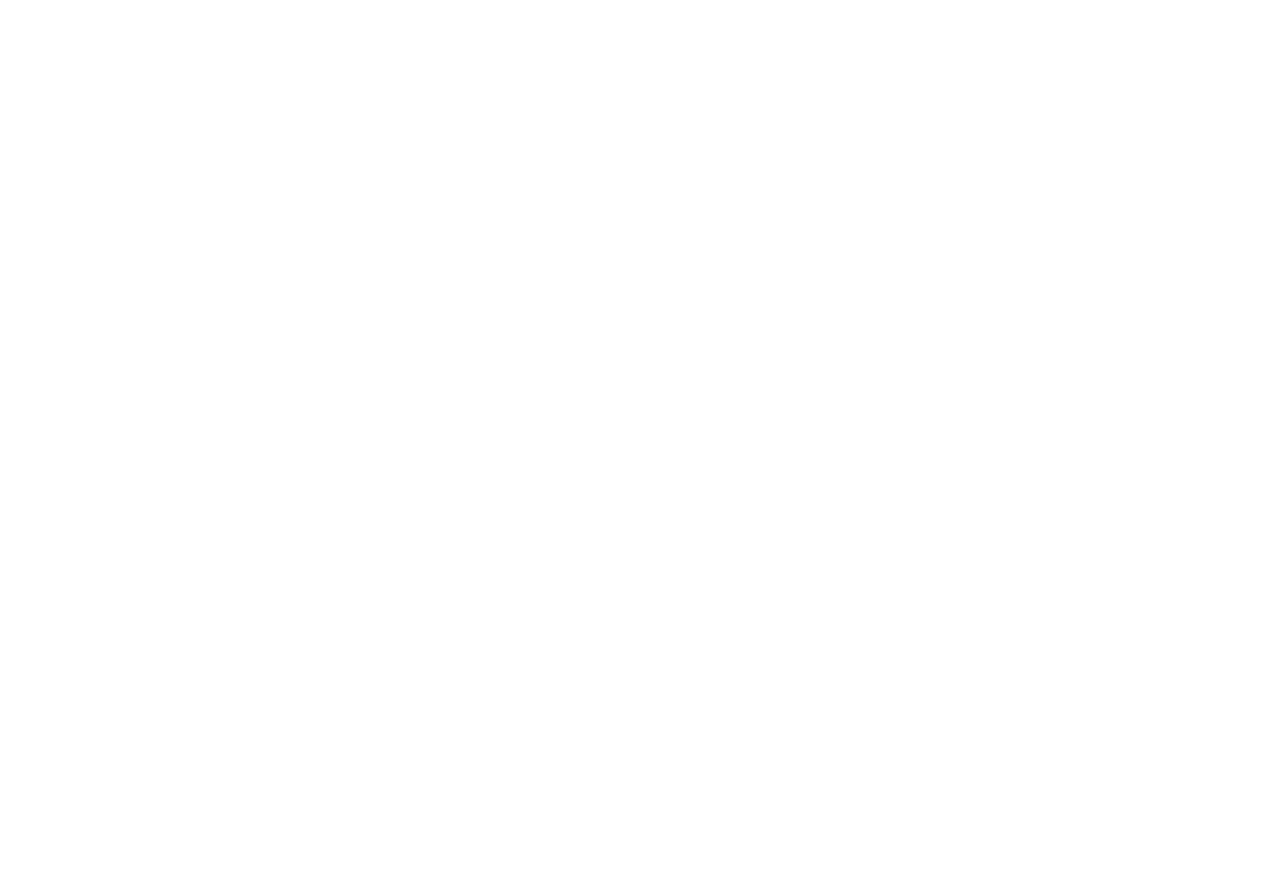
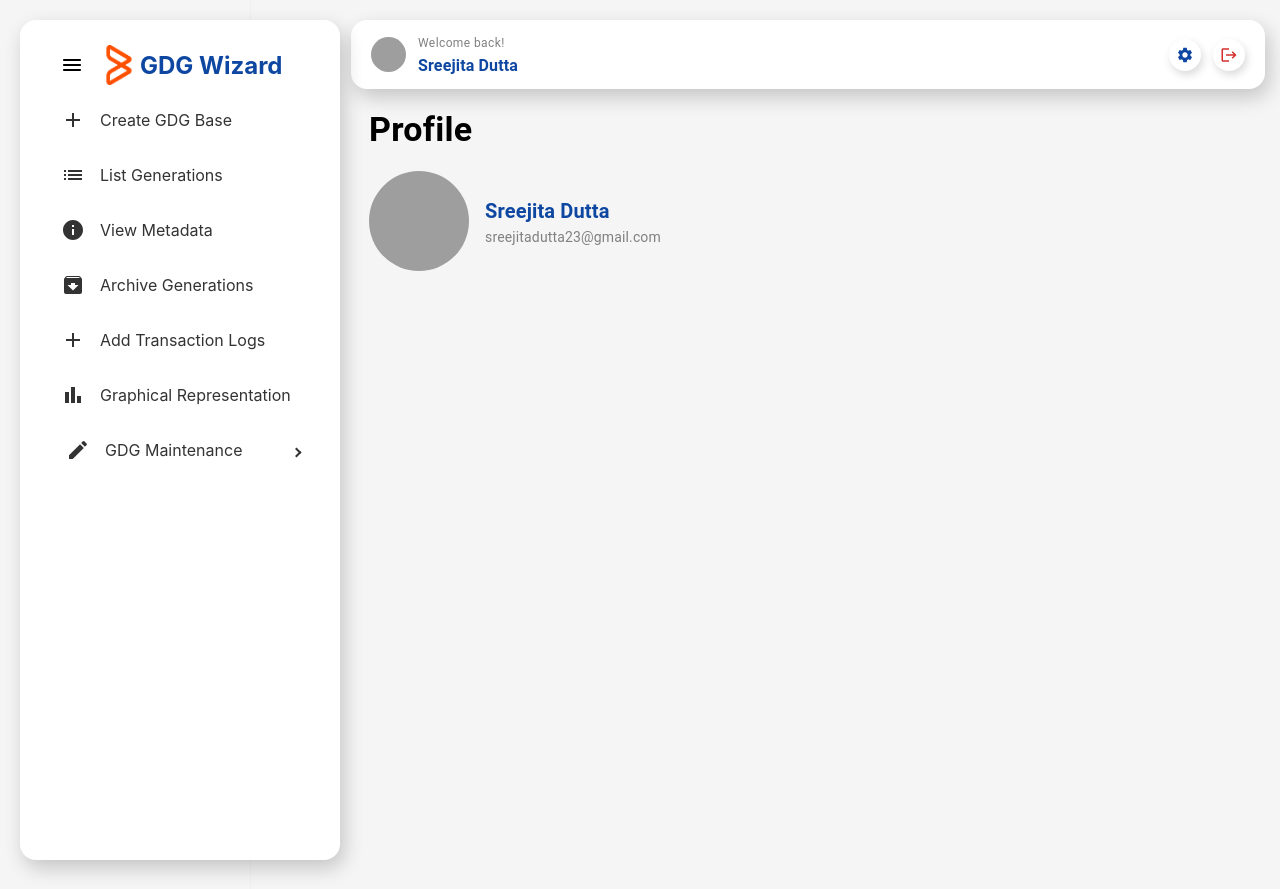
Before and after one commit to sreejitaduttaa/gdg-management, a React (Create React App) app: page /profile in a window 1280 px wide. Before the commit this address had no page. Before the commit the page ends 800 px from the top, so only its background shows below. Built offline with nearby package versions, Linux system fonts and the light colour scheme; grey boxes are pictures that could not be loaded.

Commit message:
topbar update

```diff
--- a/src/App.js
+++ b/src/App.js
@@ -10,12 +10,14 @@
 import ArchiveGenerations from "./pages/ArchiveGenerations";
 import AddTransactionLogs from "./pages/AddTransactionLogs";
 import GraphicalRepresentation from "./pages/GraphicalRepresentation";
+import ProfilePage from "./pages/ProfilePage";
 
 const App = () => {
   return (
     <Routes>
       <Route path="/" element={<MainLayout />}>
         <Route index element={<Home />} />
+        <Route path="/profile" element={<ProfilePage/> } />
         <Route path="create-gdg" element={<CreateGDG />} />
         <Route path="list-generations" element={<ListGenerations />} />
         <Route path="modify-attributes" element={<ModifyAttributes />} />
--- a/src/components/Topbar.js
+++ b/src/components/Topbar.js
@@ -1,9 +1,12 @@
 import React from "react";
 import { Box, Avatar, Typography, IconButton } from "@mui/material";
-import NotificationsIcon from "@mui/icons-material/Notifications";
+import { useNavigate } from "react-router-dom";
 import SettingsIcon from "@mui/icons-material/Settings";
+import LogoutIcon from "@mui/icons-material/Logout";
 
 const Topbar = ({ collapsed }) => {
+  const navigate = useNavigate();
+
   return (
     <Box
       sx={{
@@ -21,36 +24,56 @@
         transition: "margin-left 0.3s ease, width 0.3s ease",
       }}
     >
-      {/* Left Section - User Profile */}
-      <Box sx={{ display: "flex", alignItems: "center", gap: 1.5 }}>
+      {/* Left Section - User Profile (Clickable) */}
+      <Box
+        sx={{ display: "flex", alignItems: "center", gap: 1.5, cursor: "pointer" }}
+        onClick={() => navigate("/profile")}
+      >
         <Avatar src="/profile.jpg" alt="User" sx={{ width: 35, height: 35 }} />
         <Box>
-          <Typography variant="caption" color="gray">Welcome back!</Typography>
-          <Typography variant="body1" sx={{ fontWeight: "bold", color: "#0d47a1" }}>Sreejita Dutta</Typography>
+          <Typography variant="caption" color="gray">
+            Welcome back!
+          </Typography>
+          <Typography variant="body1" sx={{ fontWeight: "bold", color: "#0d47a1" }}>
+            Sreejita Dutta
+          </Typography>
         </Box>
       </Box>
 
       {/* Right Section - Icons */}
       <Box sx={{ display: "flex", alignItems: "center", gap: 1.5 }}>
-        <IconButton sx={{
-          color: "#0d47a1",
-          background: "white",
-          borderRadius: "50%",
-          width: 32, height: 32,
-          display: "flex", justifyContent: "center", alignItems: "center",
-          boxShadow: "2px 4px 8px rgba(0,0,0,0.15)"
-        }}>
-          <NotificationsIcon sx={{ fontSize: 18 }} />
+        {/* Settings Icon */}
+        <IconButton
+          sx={{
+            color: "#0d47a1",
+            background: "white",
+            borderRadius: "50%",
+            width: 32,
+            height: 32,
+            display: "flex",
+            justifyContent: "center",
+            alignItems: "center",
+            boxShadow: "2px 4px 8px rgba(0,0,0,0.15)",
+          }}
+        >
+          <SettingsIcon sx={{ fontSize: 18 }} />
         </IconButton>
-        <IconButton sx={{
-          color: "#0d47a1",
-          background: "white",
-          borderRadius: "50%",
-          width: 32, height: 32,
-          display: "flex", justifyContent: "center", alignItems: "center",
-          boxShadow: "2px 4px 8px rgba(0,0,0,0.15)"
-        }}>
-          <SettingsIcon sx={{ fontSize: 18 }} />
+
+        {/* Logout Icon */}
+        <IconButton
+          sx={{
+            color: "#d32f2f", // Red color for logout
+            background: "white",
+            borderRadius: "50%",
+            width: 32,
+            height: 32,
+            display: "flex",
+            justifyContent: "center",
+            alignItems: "center",
+            boxShadow: "2px 4px 8px rgba(0,0,0,0.15)",
+          }}
+        >
+          <LogoutIcon sx={{ fontSize: 18 }} />
         </IconButton>
       </Box>
     </Box>
--- a/src/pages/CreateGDG.js
+++ b/src/pages/CreateGDG.js
@@ -28,29 +28,7 @@
     const gdgData = { gdgName, limit, limitValue, scratch, purge, order, empty };
     setLoading(true);
 
-    // setTimeout(() => {
-    //   setMessage({ type: "success", text: "GDG Base created successfully!" });
-
-    //   setGdgName("");
-    //   setLimit("LIMIT");
-    //   setLimitValue("");
-    //   setScratch("SCRATCH");
-    //   setPurge("PURGE");
-    //   setOrder("FIFO");
-    //   setEmpty("EMPTY");
-
-    //   setLoading(false);
-    // }, 1000);
-
-    try {
-      const response = await fetch("/api/create-gdg", {
-        method: "POST",
-        headers: { "Content-Type": "application/json" },
-        body: JSON.stringify(gdgData),
-      });
-
-      const result = await response.json();
-      if (response.ok) {
+    setTimeout(() => {
       setMessage({ type: "success", text: "GDG Base created successfully!" });
 
       setGdgName("");
@@ -60,14 +38,36 @@
       setPurge("PURGE");
       setOrder("FIFO");
       setEmpty("EMPTY");
-      } else {
-        setMessage({ type: "error", text: result.message || "Error creating GDG Base" });
-      }
-    } catch (error) {
-      setMessage({ type: "error", text: "Network error. Try again!" });
-    } finally {
+
       setLoading(false);
-    }
+    }, 1000);
+
+    // try {
+    //   const response = await fetch("/api/create-gdg", {
+    //     method: "POST",
+    //     headers: { "Content-Type": "application/json" },
+    //     body: JSON.stringify(gdgData),
+    //   });
+
+    //   const result = await response.json();
+    //   if (response.ok) {
+    //     setMessage({ type: "success", text: "GDG Base created successfully!" });
+
+    //     setGdgName("");
+    //     setLimit("LIMIT");
+    //     setLimitValue("");
+    //     setScratch("SCRATCH");
+    //     setPurge("PURGE");
+    //     setOrder("FIFO");
+    //     setEmpty("EMPTY");
+    //   } else {
+    //     setMessage({ type: "error", text: result.message || "Error creating GDG Base" });
+    //   }
+    // } catch (error) {
+    //   setMessage({ type: "error", text: "Network error. Try again!" });
+    // } finally {
+    //   setLoading(false);
+    // }
   };
 
   return (
--- /dev/null
+++ b/src/pages/ProfilePage.js
@@ -0,0 +1,30 @@
+
+import React from "react";
+import { Box, Typography, Avatar } from "@mui/material";
+
+const ProfilePage = () => {
+
+
+  return (
+    <Box sx={{ padding: "20px", maxWidth: "900px", margin: "0 auto" }}>
+      <Typography variant="h4" sx={{ marginBottom: "20px", fontWeight: "bold" }}>
+        Profile
+      </Typography>
+
+      {/* User Profile */}
+      <Box sx={{ display: "flex", alignItems: "center", gap: 2 }}>
+        <Avatar src="/profile.jpg" alt="User" sx={{ width: 100, height: 100 }} />
+        <Box>
+          <Typography variant="h6" sx={{ fontWeight: "bold", color: "#0d47a1" }}>
+            Sreejita Dutta
+          </Typography>
+          <Typography variant="body2" color="gray">
+            sreejitadutta23@gmail.com
+          </Typography>
+        </Box>
+      </Box>
+    </Box>
+  );
+};
+
+export default ProfilePage;
```
Lines whose indentation alone changed are shown as unchanged.
